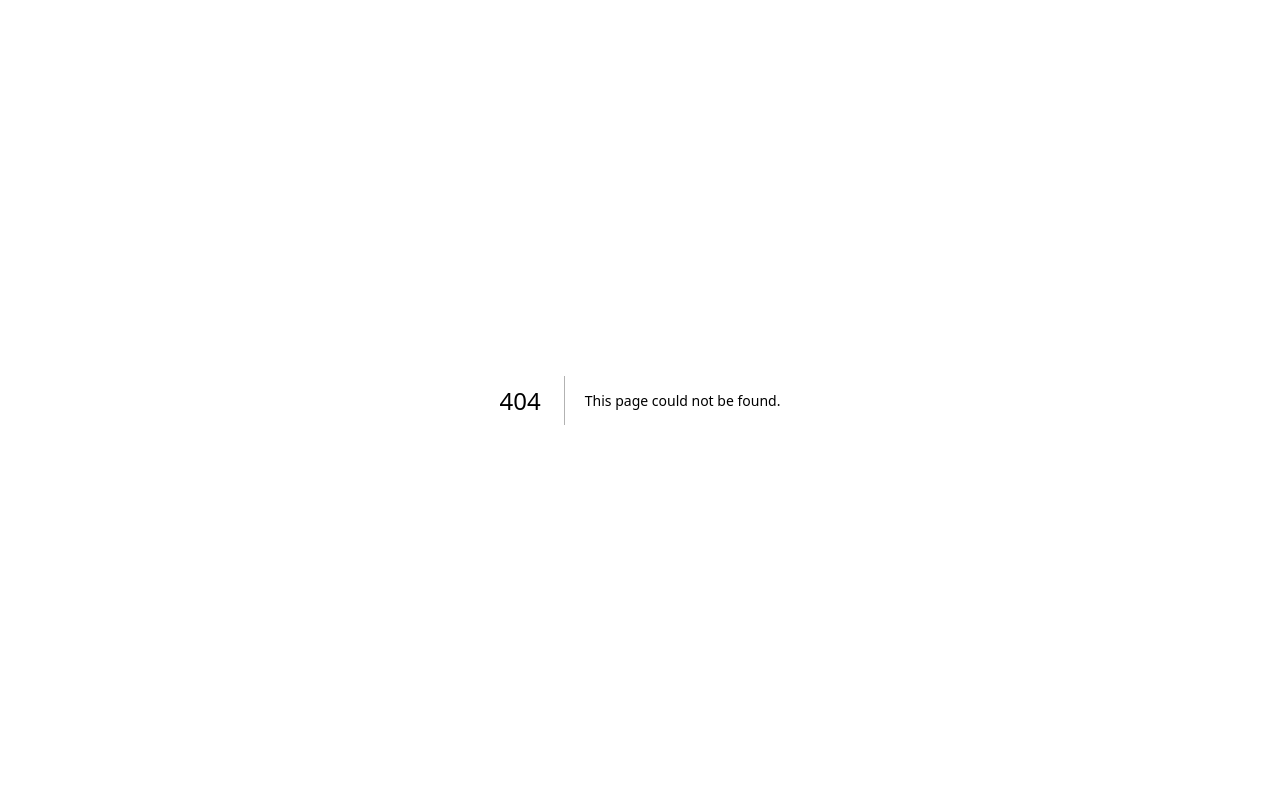
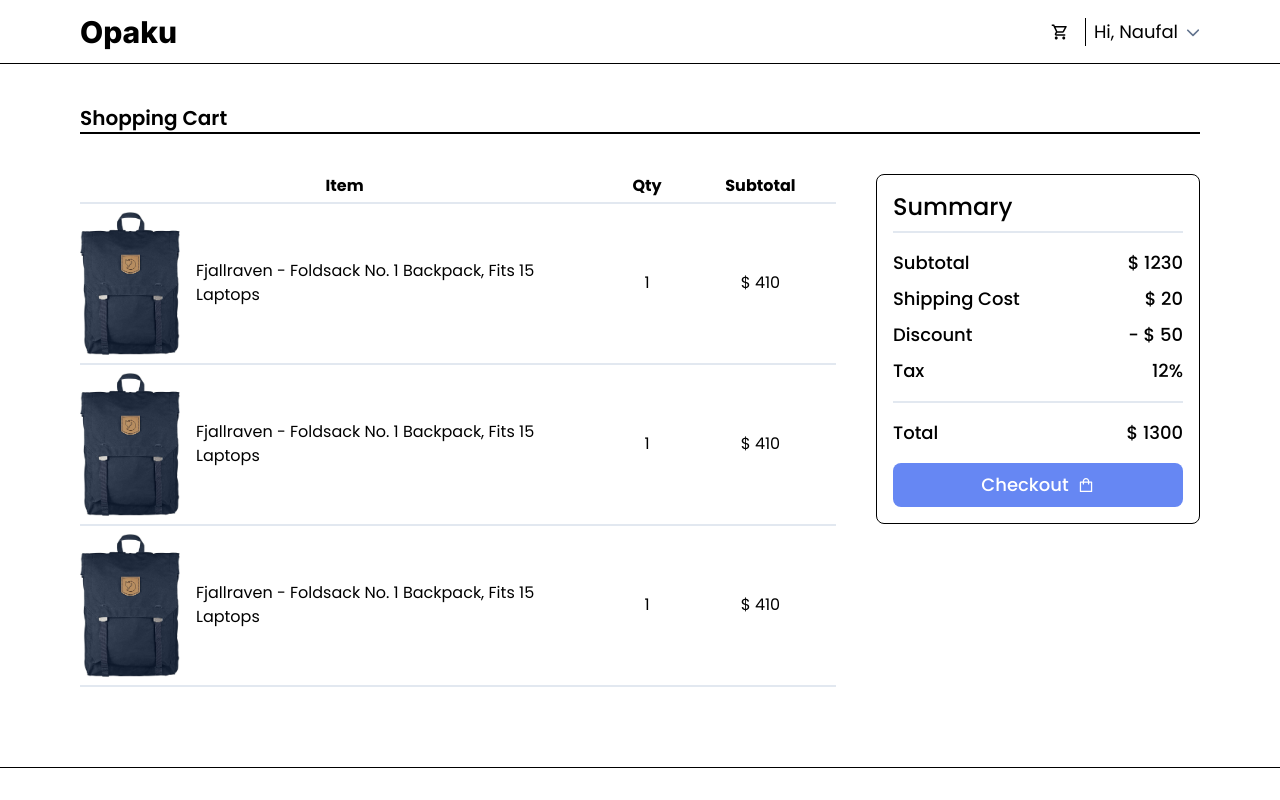
Before and after one commit to NaufalAssyafiqF/opaku-ecommerce, a Next.js app: page /checkout in a window 1280 px wide. Before the commit this address had no page. Shown: the top 800 px of the page. Built offline with nearby package versions, Linux system fonts and the light colour scheme.

Commit message:
add cart page

```diff
--- a/next.config.mjs
+++ b/next.config.mjs
@@ -1,4 +1,13 @@
 /** @type {import('next').NextConfig} */
-const nextConfig = {};
+const nextConfig = {
+  images: {
+    remotePatterns: [
+      {
+        protocol: "https",
+        hostname: "fakestoreapi.com",
+      },
+    ],
+  },
+};
 
 export default nextConfig;
--- /dev/null
+++ b/src/app/checkout/page.jsx
@@ -0,0 +1,16 @@
+import React from "react";
+import Navbar from "../components/elements/Navbar";
+import Footer from "../components/elements/Footer";
+import CheckoutPage from "../components/CheckoutPageComponents/CheckoutPage";
+
+const page = () => {
+  return (
+    <div className="flex flex-col min-h-screen">
+      <Navbar />
+      <CheckoutPage />
+      <Footer />
+    </div>
+  );
+};
+
+export default page;
--- /dev/null
+++ b/src/app/components/CheckoutPageComponents/CartList.jsx
@@ -0,0 +1,62 @@
+import React from 'react'
+import productImg from "@/app/assets/images/bag.jpg";
+import Image from "next/image";
+
+const CartList = () => {
+  return (
+    <div className="w-[70%]">
+      <table>
+        <thead className="mb-2">
+          <tr className="border-b-2 border-slate-200">
+            <th className="w-[70%] pb-1">Item</th>
+            <th className="w-[10%] pb-1">Qty</th>
+            <th className="w-[20%] pb-1">Subtotal</th>
+          </tr>
+        </thead>
+        <tbody className="">
+          <tr className="border-b-2 border-slate-200  py-2">
+            <td className="flex items-center space-x-4 py-2 pe-4">
+              <Image
+                src={productImg}
+                width={100}
+                height={100}
+                alt="product image"
+              />
+              <p>Fjallraven - Foldsack No. 1 Backpack, Fits 15 Laptops</p>
+            </td>
+            <td className="text-center">1</td>
+            <td className="text-center">$ 410</td>
+          </tr>
+          <tr className="border-b-2 border-slate-200  py-2">
+            <td className="flex items-center space-x-4 py-2 pe-4">
+              <Image
+                src={productImg}
+                width={100}
+                height={100}
+                alt="product image"
+              />
+              <p>Fjallraven - Foldsack No. 1 Backpack, Fits 15 Laptops</p>
+            </td>
+            <td className="text-center">1</td>
+            <td className="text-center">$ 410</td>
+          </tr>
+          <tr className="border-b-2 border-slate-200  py-2">
+            <td className="flex items-center space-x-4 py-2 pe-4">
+              <Image
+                src={productImg}
+                width={100}
+                height={100}
+                alt="product image"
+              />
+              <p>Fjallraven - Foldsack No. 1 Backpack, Fits 15 Laptops</p>
+            </td>
+            <td className="text-center">1</td>
+            <td className="text-center">$ 410</td>
+          </tr>
+        </tbody>
+      </table>
+    </div>
+  );
+}
+
+export default CartList
--- /dev/null
+++ b/src/app/components/CheckoutPageComponents/CheckoutPage.jsx
@@ -0,0 +1,20 @@
+import React from "react";
+import CartList from "./CartList";
+import SummaryCheckout from "./SummaryCheckout";
+
+const CheckoutPage = () => {
+  return (
+    <div className="w-full flex-grow">
+      <div className="max-w-[1280px] flex-grow mx-auto mb-20 px-20">
+        <p className="text-xl font-semibold mt-10">Shopping Cart</p>
+        <hr className="w-full border-1" />
+        <div className="flex mt-10 gap-x-10">
+          <CartList />
+          <SummaryCheckout />
+        </div>
+      </div>
+    </div>
+  );
+};
+
+export default CheckoutPage;
--- /dev/null
+++ b/src/app/components/CheckoutPageComponents/SummaryCheckout.jsx
@@ -0,0 +1,41 @@
+import React from "react";
+import { AiOutlineShopping } from "react-icons/ai";
+
+const SummaryCheckout = () => {
+  return (
+    <div className="w-[30%]">
+      <div className="border rounded-lg p-4">
+        <h1 className="text-2xl font-medium mb-2">Summary</h1>
+        <hr className="w-full border-1 border-slate-200 mb-4" />
+        <div className="text-lg font-medium flex flex-col gap-y-2 mb-4">
+          <div className="flex justify-between items-center">
+            <p>Subtotal</p>
+            <p>$ 1230</p>
+          </div>
+          <div className="flex justify-between items-center">
+            <p>Shipping Cost</p>
+            <p>$ 20</p>
+          </div>
+          <div className="flex justify-between items-center">
+            <p>Discount</p>
+            <p> - $ 50</p>
+          </div>
+          <div className="flex justify-between items-center">
+            <p>Tax</p>
+            <p>12%</p>
+          </div>
+        </div>
+        <hr className="w-full border-1 border-slate-200 mb-4" />
+        <div className="text-lg font-medium flex justify-between">
+          <p>Total</p>
+          <p>$ 1300</p>
+        </div>
+        <button className="w-full text-lg text-white font-medium flex items-center justify-center gap-x-2 mt-4 px-4 py-2 bg-[#6687F3] hover:bg-[#6687f3e2] rounded-lg cursor-pointer smooth-animation">
+          Checkout <AiOutlineShopping />
+        </button>
+      </div>
+    </div>
+  );
+};
+
+export default SummaryCheckout;
--- a/src/app/components/HomepageComponent/CardProduct.jsx
+++ b/src/app/components/HomepageComponent/CardProduct.jsx
@@ -4,13 +4,13 @@ import productImg from "@/app/assets/images/bag.jpg";
 import { GoPlusCircle } from "react-icons/go";
 import Link from "next/link";
 
-const CardProduct = () => {
+const CardProduct = ({ product }) => {
   return (
     <Link href={"/product"}>
       <div className="w-full aspect-[3/5]">
         <div className="bg-[#d9d9d9] p-5 rounded-xl">
           <Image
-            src={productImg}
+            src={product.image}
             width={1000}
             height={1000}
             alt="product img"
@@ -19,10 +19,10 @@ const CardProduct = () => {
         </div>
         <div className="mt-2">
           <div className="flex items-center justify-between">
-            <p className="text-lg font-medium">Name Product</p>
+            <p className="text-lg font-medium">{product.title}</p>
             <GoPlusCircle className="text-xl" />
           </div>
-          <p className="text-lg font-bold">$ 109.95</p>
+          <p className="text-lg font-bold">$ {product.price}</p>
         </div>
       </div>
     </Link>
--- a/src/app/components/HomepageComponent/Homepage.jsx
+++ b/src/app/components/HomepageComponent/Homepage.jsx
@@ -1,10 +1,11 @@
 import React from "react";
 import Navbar from "../elements/Navbar";
 import HeroImage from "./HeroImage";
-import CardProduct from "./CardProduct";
 import Footer from "../elements/Footer";
+import ProductList from "./ProductList";
 
 const Homepage = () => {
+
   return (
     <>
       <Navbar />
@@ -14,18 +15,9 @@ const Homepage = () => {
           <p className="text-xl font-semibold">All Shop</p>
           <hr className="w-full border-1" />
         </div>
-        <div className="grid grid-cols-2 sm:grid-cols-2 md:grid-cols-3 lg:grid-cols-3 xl:grid-cols-4 gap-4 mx-20 pt-10">
-          <CardProduct />
-          <CardProduct />
-          <CardProduct />
-          <CardProduct />
-          <CardProduct />
-          <CardProduct />
-          <CardProduct />
-          <CardProduct />
-        </div>
+        <ProductList />
       </div>
-      <Footer/>
+      <Footer />
     </>
   );
 };
--- /dev/null
+++ b/src/app/components/HomepageComponent/ProductList.jsx
@@ -0,0 +1,32 @@
+"use client";
+import React, { useEffect, useState } from "react";
+import CardProduct from "./CardProduct";
+
+const ProductList = () => {
+  const [dataProducts, setDataProducts] = useState([]);
+  console.log({ dataProducts });
+
+  useEffect(() => {
+    const getdata = async () => {
+      const res = await fetch("https://fakestoreapi.com/products").then((res) =>
+        res.json()
+      );
+      const filterData = res.filter((product) =>
+        product.category.includes("clothing")
+      );
+      setDataProducts(filterData);
+    };
+
+    getdata();
+  }, []);
+
+  return (
+    <div className="grid grid-cols-2 sm:grid-cols-2 md:grid-cols-3 lg:grid-cols-3 xl:grid-cols-4 gap-4 mx-20 pt-10">
+      {dataProducts.map((product) => (
+        <CardProduct key={product.id} product={product} />
+      ))}
+    </div>
+  );
+};
+
+export default ProductList;
--- a/src/app/components/elements/Navbar.jsx
+++ b/src/app/components/elements/Navbar.jsx
@@ -1,15 +1,19 @@
 import {React} from "react";
 import { inter } from "@/app/fonts";
 import NavbarAccount from "./NavbarAccount";
+import Link from "next/link";
 
 const Navbar = () => {
 
   return (
     <div className="w-full h-16 border-b">
       <div className="max-w-[1280px] h-full flex justify-between items-center mx-auto">
-        <h1 className={`${inter.className} text-3xl font-extrabold ms-20`}>
-          Opaku
-        </h1>
+        <Link href={"/"} className="ms-20">
+          <h1 className={`${inter.className} text-3xl font-extrabold `}>
+            Opaku
+          </h1>
+        </Link>
+
         <NavbarAccount />
       </div>
     </div>
--- a/src/app/components/elements/NavbarAccount.jsx
+++ b/src/app/components/elements/NavbarAccount.jsx
@@ -5,13 +5,15 @@ import { FaChevronDown } from "react-icons/fa6";
 import Link from "next/link";
 
 const NavbarAccount = () => {
-  const [isLogin, setIsLogin] = useState(false);
+  const [isLogin, setIsLogin] = useState(true);
 
   return (
     <>
       {isLogin ? (
         <div className="flex items-center justify-between me-20">
-          <MdOutlineShoppingCart className="text-lg" />
+          <Link href={"/checkout"}>
+            <MdOutlineShoppingCart className="text-lg" />
+          </Link>
           <div className="flex items-center border-l border-black ps-2 h-fit ms-4">
             <p className="text-lg">Hi, Naufal</p>
             <FaChevronDown className="text-sm ms-2 text-slate-500" />
--- a/src/app/globals.css
+++ b/src/app/globals.css
@@ -1,2 +1,6 @@
 @import "tailwindcss";
 @import url("https://fonts.googleapis.com/css2?family=Poppins:ital,wght@0,100;0,200;0,300;0,400;0,500;0,600;0,700;0,800;0,900;1,100;1,200;1,300;1,400;1,500;1,600;1,700;1,800;1,900&display=swap");
+
+.smooth-animation {
+    @apply duration-300 ease-in-out transition-all;
+}
```
